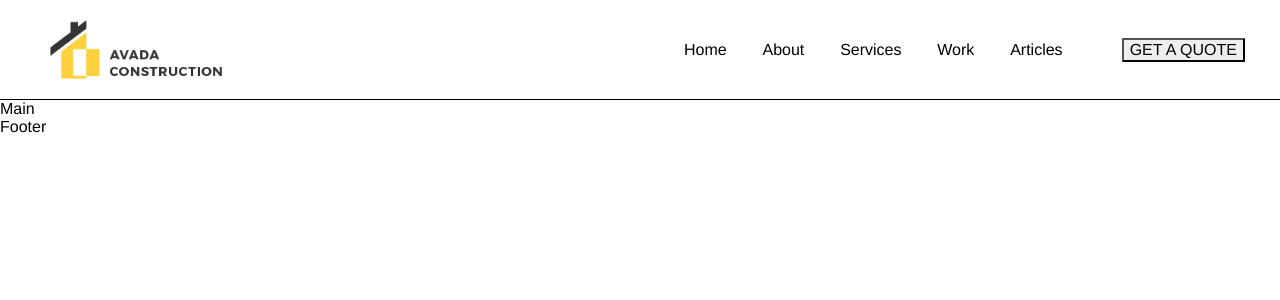
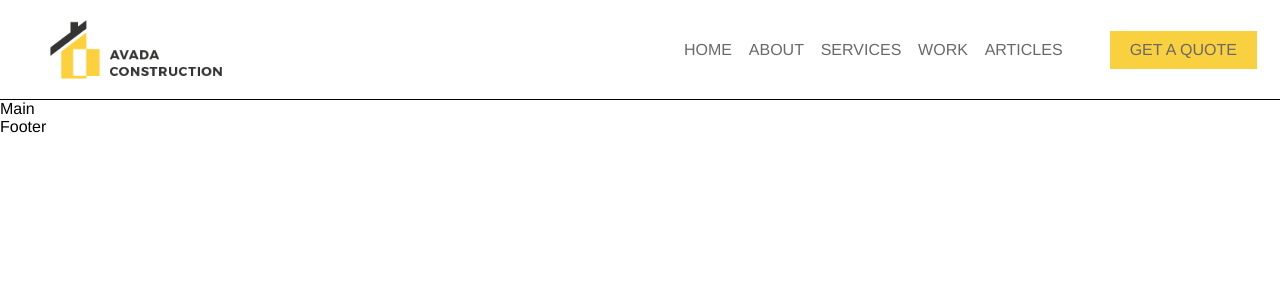
Before and after one commit to davishka-hikkaduwa/proj-html-vuejs, a Vue app: page / in a window 1280 px wide. Shown: the top 300 px of the page. Built offline with nearby package versions, Linux system fonts and the light colour scheme.

Commit message:
header completion

```diff
--- a/src/components/HeaderComponent.vue
+++ b/src/components/HeaderComponent.vue
@@ -27,7 +27,7 @@
         name: 'HeaderComponent',
         data() {
             return {
-                items: ['Home', 'About', 'Services', 'Work', 'Articles']
+                items: ['HOME', 'ABOUT', 'SERVICES', 'WORK', 'ARTICLES']
             }
         }
     }
@@ -57,9 +57,21 @@
         ul{
             list-style-type: none;
             justify-content: space-between;
+            li{
+                color: #6b6868;
+            }
+            li:hover{
+                color: #fed23f;
+            }
         }
         .button-container{
             justify-content: center;
+            button{
+                background-color: #f9d03f;
+                color: #6b6868;
+                border: none;
+                padding: 10px 20px;
+            }
         }
         ul, .button-container{
             display: flex;
```
